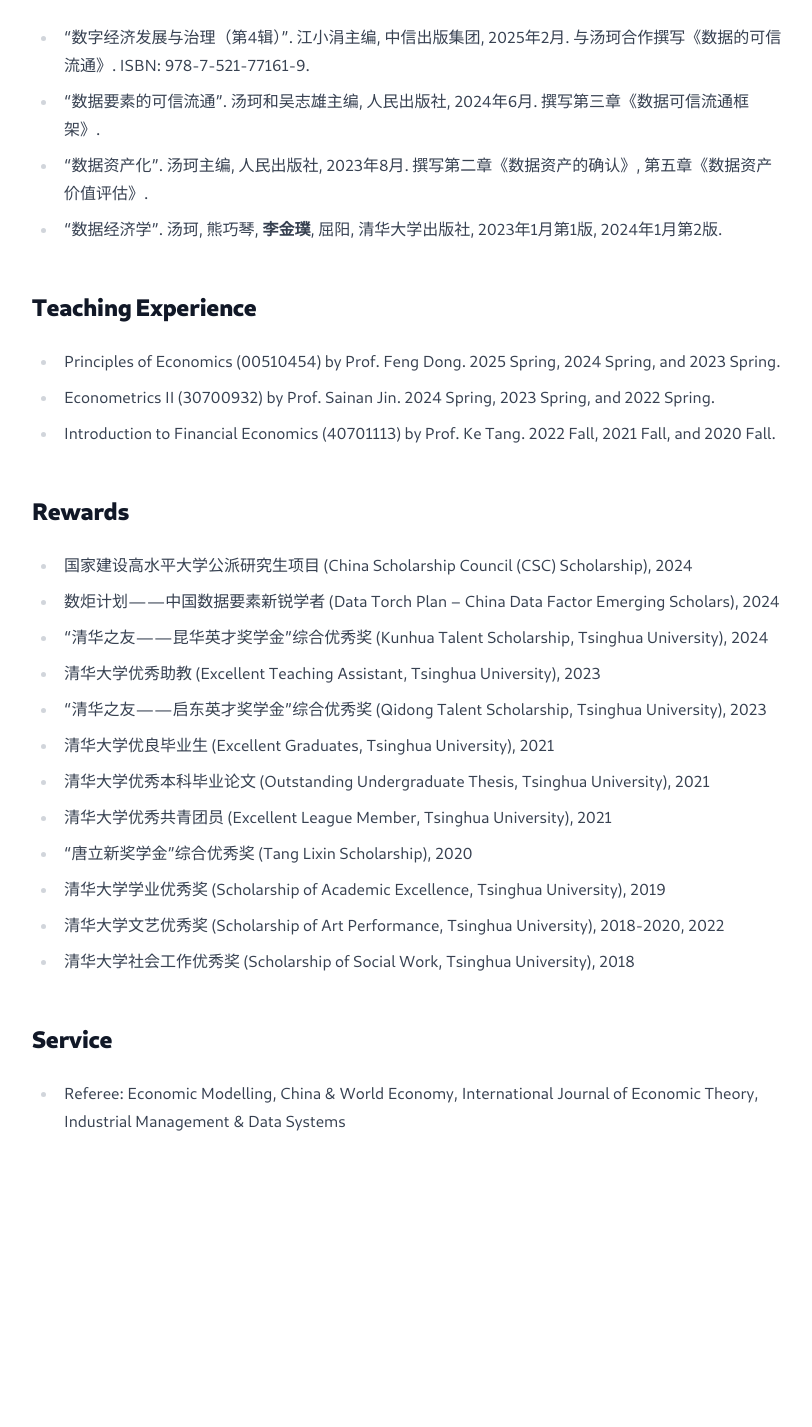
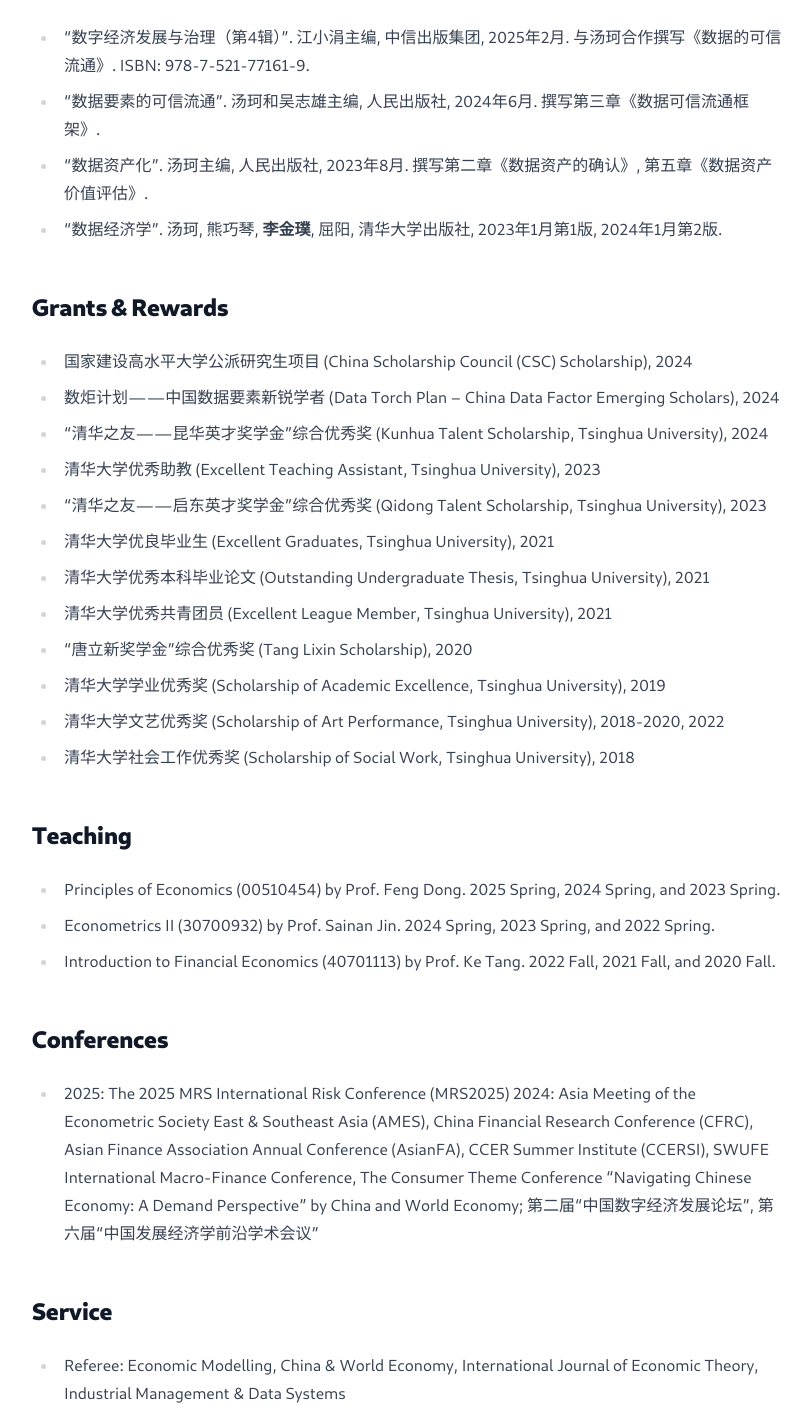
Before and after one commit to lijinpu/lijinpu.github.io, a Next.js app: page /cv in a window 1280 px wide. Shown: the part 1034-2461 px from the top of the page, without its empty margins (232-1044 px from the left). Before the commit the page ends 2189 px from the top, so only its background shows below. Built offline with nearby package versions, Linux system fonts and the light colour scheme.

Commit message:
auto update

```diff
--- a/pages/cv.tsx
+++ b/pages/cv.tsx
@@ -77,21 +77,8 @@
         </li>
         </ul>
 
-        <h2>Teaching Experience</h2>
-        <ul>
-        <li>
-        Principles of Economics (00510454) by Prof. Feng Dong. 2025 Spring, 2024 Spring, and 2023 Spring.
-        </li>
-        <li>
-        Econometrics II (30700932) by Prof. Sainan Jin. 2024 Spring, 2023 Spring, and 2022 Spring.
-        </li>
-        <li>
-        Introduction to Financial Economics (40701113) by Prof. Ke Tang. 2022 Fall, 2021 Fall, and 2020 Fall.
-        </li>
-        </ul>
 
-
-        <h2>Rewards</h2>
+        <h2>Grants & Rewards</h2>
         <ul>
         <li>
         国家建设高水平大学公派研究生项目 (China Scholarship Council (CSC) Scholarship), 2024
@@ -131,6 +118,28 @@
         </li>
         </ul>
 
+        <h2>Teaching</h2>
+        <ul>
+        <li>
+        Principles of Economics (00510454) by Prof. Feng Dong. 2025 Spring, 2024 Spring, and 2023 Spring.
+        </li>
+        <li>
+        Econometrics II (30700932) by Prof. Sainan Jin. 2024 Spring, 2023 Spring, and 2022 Spring.
+        </li>
+        <li>
+        Introduction to Financial Economics (40701113) by Prof. Ke Tang. 2022 Fall, 2021 Fall, and 2020 Fall.
+        </li>
+        </ul>
+
+        <h2>Conferences</h2>
+        <ul>
+        <li>
+        2025: The 2025 MRS International Risk Conference (MRS2025)
+        2024: Asia Meeting of the Econometric Society East & Southeast Asia (AMES), China Financial Research Conference (CFRC), Asian Finance Association Annual Conference (AsianFA), CCER Summer Institute (CCERSI), SWUFE International Macro-Finance Conference, The Consumer Theme Conference “Navigating Chinese Economy: A Demand Perspective” by China and World Economy; 第二届“中国数字经济发展论坛”, 第六届“中国发展经济学前沿学术会议”
+        </li>
+        </ul>
+
+
         <h2>Service</h2>
         <ul>
             <li>Referee: Economic Modelling, China & World Economy, International Journal of Economic Theory, Industrial Management & Data Systems</li>
```
